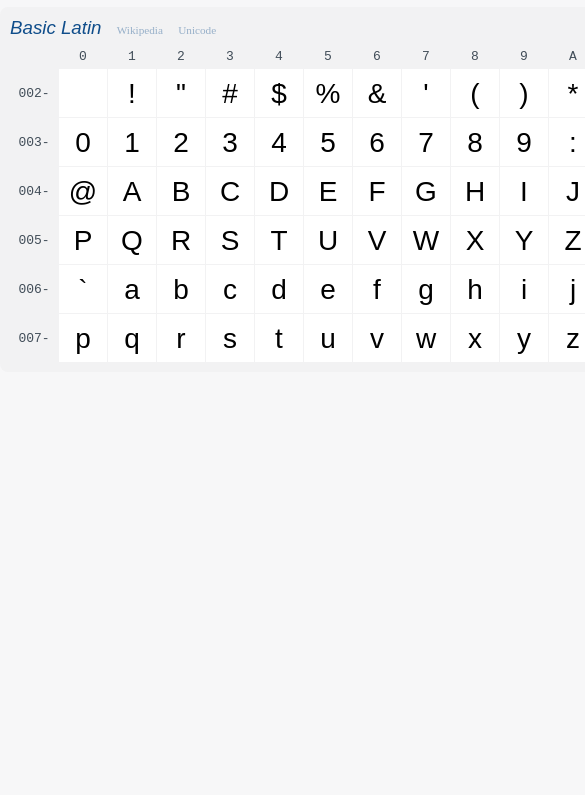
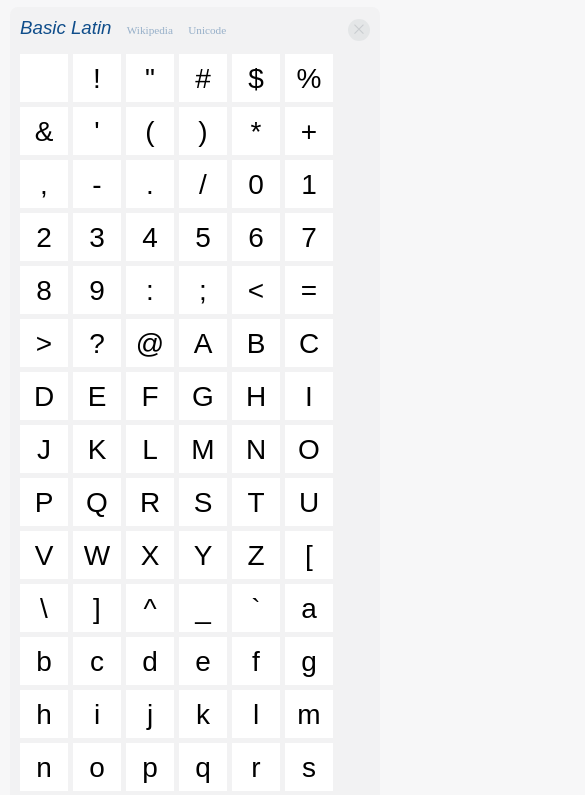
Before and after one commit to mattlag/Unicode-Ninja, a website: page app/index.html in a window 390 px wide. Shown: the part 98-893 px from the top of the page, 585 px wide, since content can reach past the window. Before the commit the page ends 844 px from the top, so only its background shows below. Drawn offline with Linux system fonts and the light colour scheme.

Commit message:
Responsive design for very small screens

```diff
--- a/app/main.js
+++ b/app/main.js
@@ -160,6 +160,12 @@ function getParentRange(char) {
 	return false;
 }
 
+function isWhitespace(charID) {
+	return whitespaceCharacters.indexOf(charID) > -1;
+}
+
+const whitespaceCharacters = ['0x0009', '0x000A', '0x000B', '0x000C', '0x000D', '0x0020', '0x0085', '0x00A0', '0x00AD', '0x1680', '0x2000', '0x2001', '0x2002', '0x2003', '0x2004', '0x2005', '0x2006', '0x2007', '0x2008', '0x2009', '0x200A', '0x2028', '0x2029', '0x202F', '0x205F', '0x3000', '0x180E', '0x200B', '0x200C', '0x200D', '0x2060', '0xFEFF'];
+
 function nbsp(text) {
 	text = text.replace(/ /gi, '&nbsp;'); // Non-breaking space
 	text = text.replace(/-/gi, '&#8209;'); // Non-breaking hyphen
--- a/app/overrides.css
+++ b/app/overrides.css
@@ -123,6 +123,54 @@ label {
 	Responsive
 **/
 
+@media only screen and (max-width: 890px) {
+	body {
+		padding-left: 10px;
+	}
+
+	#header {
+		left: 10px !important;
+	}
+
+	#charSearchBar {
+		display: none !important;
+	}
+
+	#content,
+	#rangesDisplay {
+		width: 100% !important;
+		max-width: 100vh !important;
+		min-width: 48px !important;
+	}
+
+	#rangesDisplay {
+		padding-right: 10px;
+	}
+
+	.rangeDisplayCard {
+		display: block;
+	}
+
+	.rangeDisplayCard-content {
+		display: block !important;
+		text-align: left;
+		width: 100%;
+	}
+
+	.rangeDisplayCard-content .charTile {
+		display: inline-block;
+		margin: 0px 5px 5px 0px !important;
+	}
+
+	.hex {
+		display: none !important;
+		padding: 0 !important;
+		margin: 0 !important;
+		width: 0 !important;
+		height: 0 !important;
+	}
+}
+
 @media only screen and (max-width: 1360px) {
 	#rangesChooser,
 	.chooserOptions,
@@ -132,7 +180,7 @@ label {
 
 	#content,
 	.headerContent {
-		width: 890px !important;
+		width: 850px;
 		margin: 0px auto !important;
 	}
 
@@ -165,7 +213,7 @@ label {
 	}
 
 	.gridContents .rowWrapper {
-		max-width: 890px;
+		max-width: 850px;
 	}
 
 	.gridContents .rowWrapper .charName {
--- a/app/page-ranges.js
+++ b/app/page-ranges.js
@@ -45,7 +45,8 @@ function makeRangeBlock(rid) {
 	wikiHREF += `${range.name.replace(/ /gi, '_')}_(Unicode_block)`;
 	let unicodeHREF = `https://www.unicode.org/charts/PDF/U${rangeBeginBase}.pdf`;
 	let con = `
-		<div class="contentCharBlock" id="${rid}">
+		<div class="rangeDisplayCard" id="${rid}">
+			<div class="rangeDisplayCard-header">
 			<h3 class="title">
 				${range.name}
 				<a href="${wikiHREF}" target="_new" title="Wikipedia Link" class="titleLink">Wikipedia</a>
@@ -54,7 +55,8 @@ function makeRangeBlock(rid) {
 			<div class="actions">
 				${makeCloseButton(`deselectRange('${rid}');`)}
 			</div>
-
+			</div>
+			<div class="rangeDisplayCard-content">
 <div class="hex">&nbsp;</div>
 <div class="hex">0</div>
 <div class="hex">1</div>
@@ -78,15 +80,13 @@ function makeRangeBlock(rid) {
 		if (c % 16 === 0) {
 			let prefix = decToHex(c);
 			prefix = prefix.substring(2, prefix.length - 1);
-			con += `
-				<div class="hex"><span>${prefix}-</span></div>
-			`;
+			con += `<div class="hex"><span>${prefix}-</span></div>`;
 		}
 
 		con += makeTile(decToHex(c));
 	}
 
-	con += `</div>`;
+	con += `</div></div>`;
 
 	return con;
 }
@@ -101,17 +101,21 @@ function animateRemove(element) {
 function makeTile(char, size) {
 	size = size || 'medium';
 	let name = getUnicodeName(char);
-	let con = `<div class="charTile ${size} noChar" title="No character encoded\nat this code point">&nbsp;</div>`;
+	let con = `<div
+		class="charTile ${size} noChar"
+		title="No character encoded\nat this code point"
+	>&nbsp;</div>`;
 
 	if (name !== '{{no name found}}') {
-		con = `
-			<div
+		let htmlDisplayChar = `&#${char.substring(1)};`;
+		if (isWhitespace(char)) htmlDisplayChar = '&nbsp;';
+
+		con = `<div
 			class="charTile ${size}"
 			style="font-family: ${app.settings.genericFontFamily};${name === '<control>' ? ' color: #EEE;"' : '"'}
 			title="${getUnicodeName(char)}\n${char.replace('0x', 'U+')}"
 			${size === 'medium' ? `onClick="tileClick('${char}');"` : ''}
-			>&#${char.substring(1)};</div>
-		`;
+		>${htmlDisplayChar}</div>`;
 	}
 
 	return con;
--- a/app/ranges.css
+++ b/app/ranges.css
@@ -12,12 +12,10 @@
 	min-width: 80px;
 }
 
-.contentCharBlock {
+.rangeDisplayCard {
 	margin: 0px 0px 30px 0px;
 	scroll-margin-top: 70px;
-	display: grid;
-	grid-template-columns: repeat(17, 48px);
-	width: 850px;
+	max-width: 850px;
 	grid-column-gap: 1px;
 	grid-row-gap: 1px;
 	background-color: var(--gray-95);
@@ -25,21 +23,26 @@
 	padding: 10px;
 }
 
-.contentCharBlock .title {
-	grid-row: 1;
-	grid-column-start: 1;
-	grid-column-end: 15;
+.rangeDisplayCard-header {
+	display: grid;
+	grid-template-columns: 1fr 30px;
+	margin-bottom: 10px;
+}
+
+.rangeDisplayCard-content {
+	display: grid;
+	grid-template-columns: repeat(17, 48px);
+}
+
+.rangeDisplayCard .title {
 	margin: 0px 0px 5px 0px;
 }
 
-.contentCharBlock .actions {
+.rangeDisplayCard .actions {
 	text-align: right;
-	grid-row: 1;
-	grid-column-start: 15;
-	grid-column-end: 18;
 }
 
-.contentCharBlock .actions .actionButton {
+.rangeDisplayCard .actions .actionButton {
 	position: relative;
 	top: 2px;
 }
```
Lines whose indentation alone changed are shown as unchanged.
